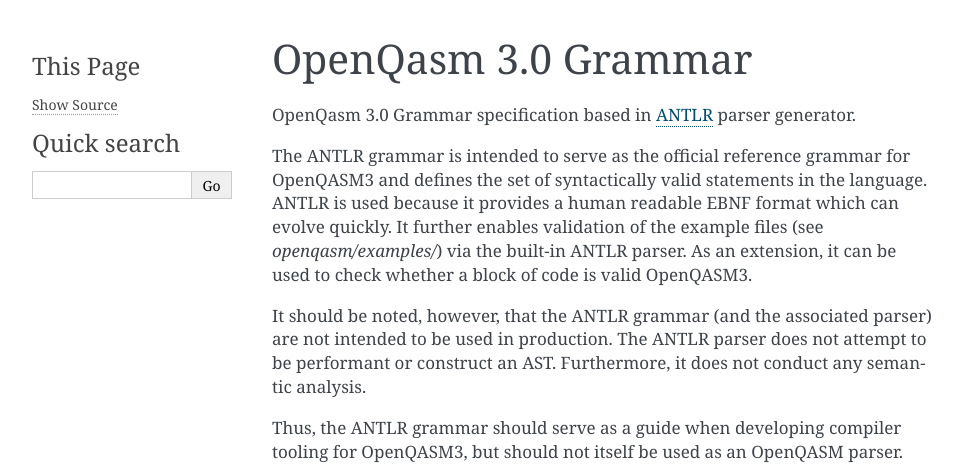
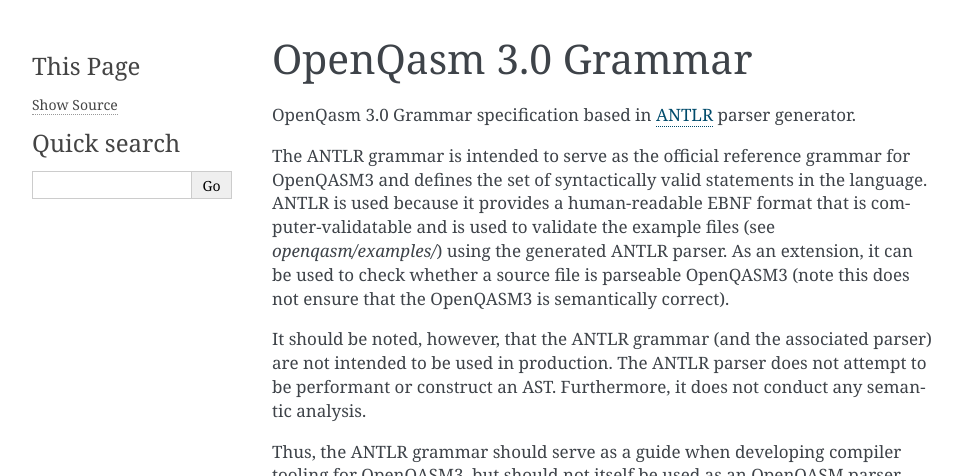
Before and after one commit to openqasm/openqasm, a Sphinx documentation site: the page built from source/grammar/index.rst, in a window 1280 px wide, cut to the strip 0-476 px from the top of the page. Shown: the whole strip, without its empty margins (148-1110 px from the left). Built offline with Sphinx 7.4.7, drawn with Linux system fonts in a browser that asks for light colours.

Commit message:
Update source/grammar/index.rst wording
Co-authored-by: Thomas Alexander <thomasalexander2718@gmail.com>

```diff
--- a/source/grammar/index.rst
+++ b/source/grammar/index.rst
@@ -5,9 +5,9 @@
 
 The ANTLR grammar is intended to serve as the official reference grammar for OpenQASM3 and defines
 the set of syntactically valid statements in the language. ANTLR is used because it provides a
-human readable EBNF format which can evolve quickly. It further enables validation of the example
-files (see `openqasm/examples/`) via the built-in ANTLR parser. As an extension, it can be used
-to check whether a block of code is valid OpenQASM3.
+human-readable EBNF format that is computer-validatable and is used to validate the example
+files (see `openqasm/examples/`) using the generated ANTLR parser. As an extension, it can be used
+to check whether a source file is parseable OpenQASM3 (note this does not ensure that the OpenQASM3 is semantically correct).
 
 It should be noted, however, that the ANTLR grammar (and the associated parser) are not
 intended to be used in production. The ANTLR parser does not attempt to be performant or construct
```
